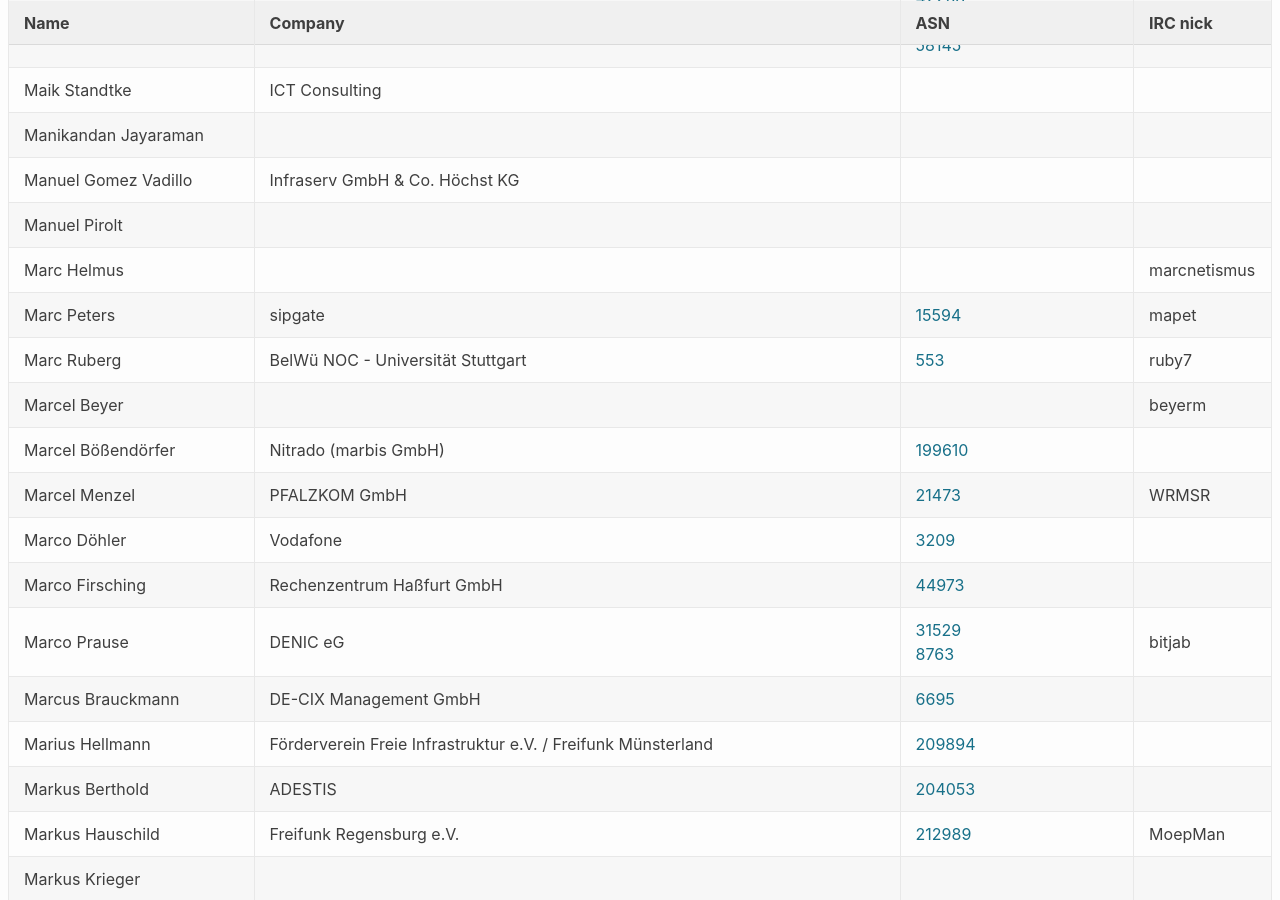
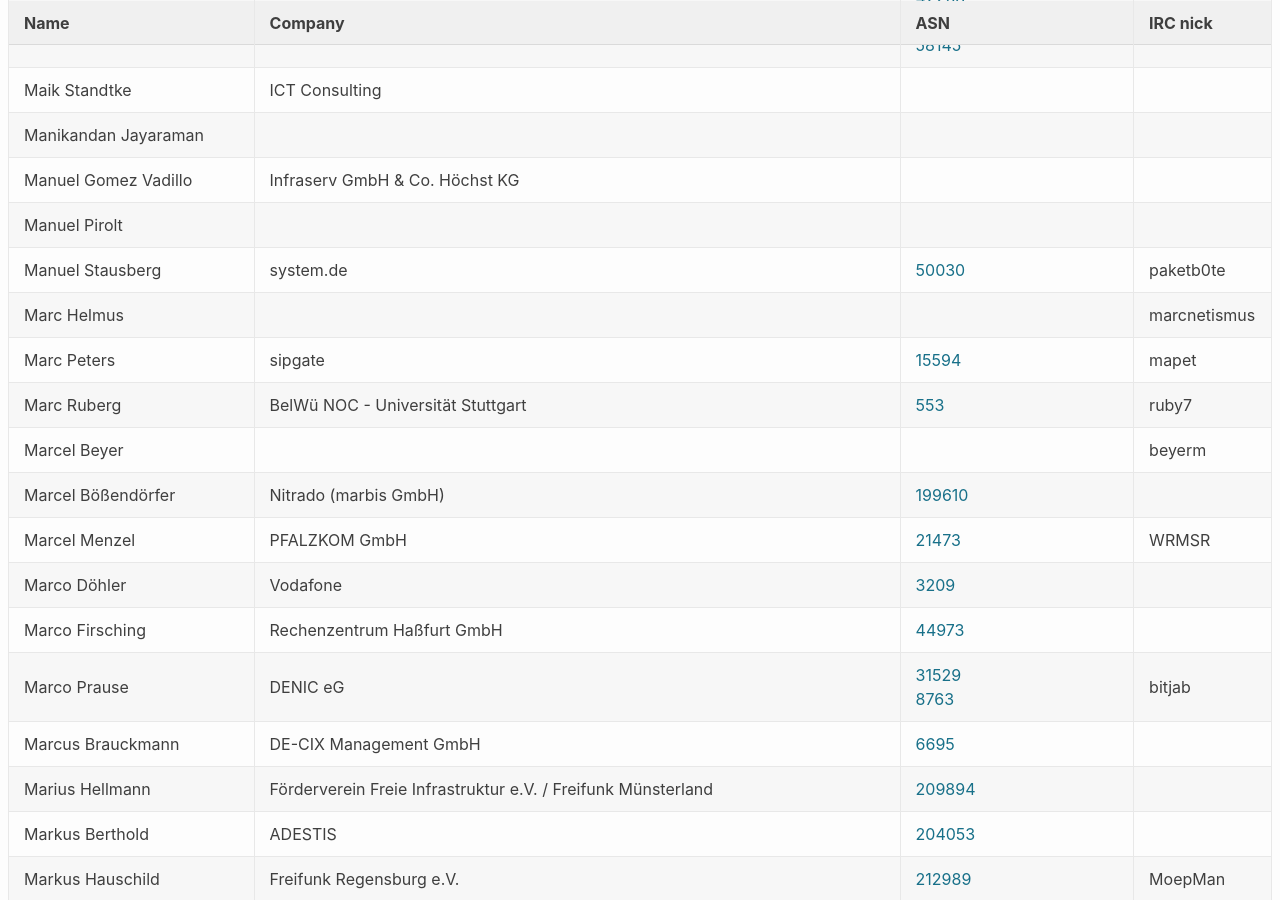
Before and after one commit to denog/pretix-attendeelist, a Jekyll site: the page built from denog13/index.markdown, in a window 1280 px wide and 900 px high, scrolled down 4720 px. Built offline with Jekyll 4.4.1, drawn with Linux system fonts in a browser that asks for light colours.

Commit message:
Latest data: Mon Oct  4 10:12:38 UTC 2021

```diff
--- a/_data/attendees_denog13.json
+++ b/_data/attendees_denog13.json
@@ -634,6 +634,12 @@
     "company": null,
     "irc": null,
     "asn": null
+  },
+  {
+    "name": "Manuel Stausberg",
+    "company": "system.de",
+    "irc": "paketb0te",
+    "asn": "50030"
   },
   {
     "name": "Marcel Beyer",
```
